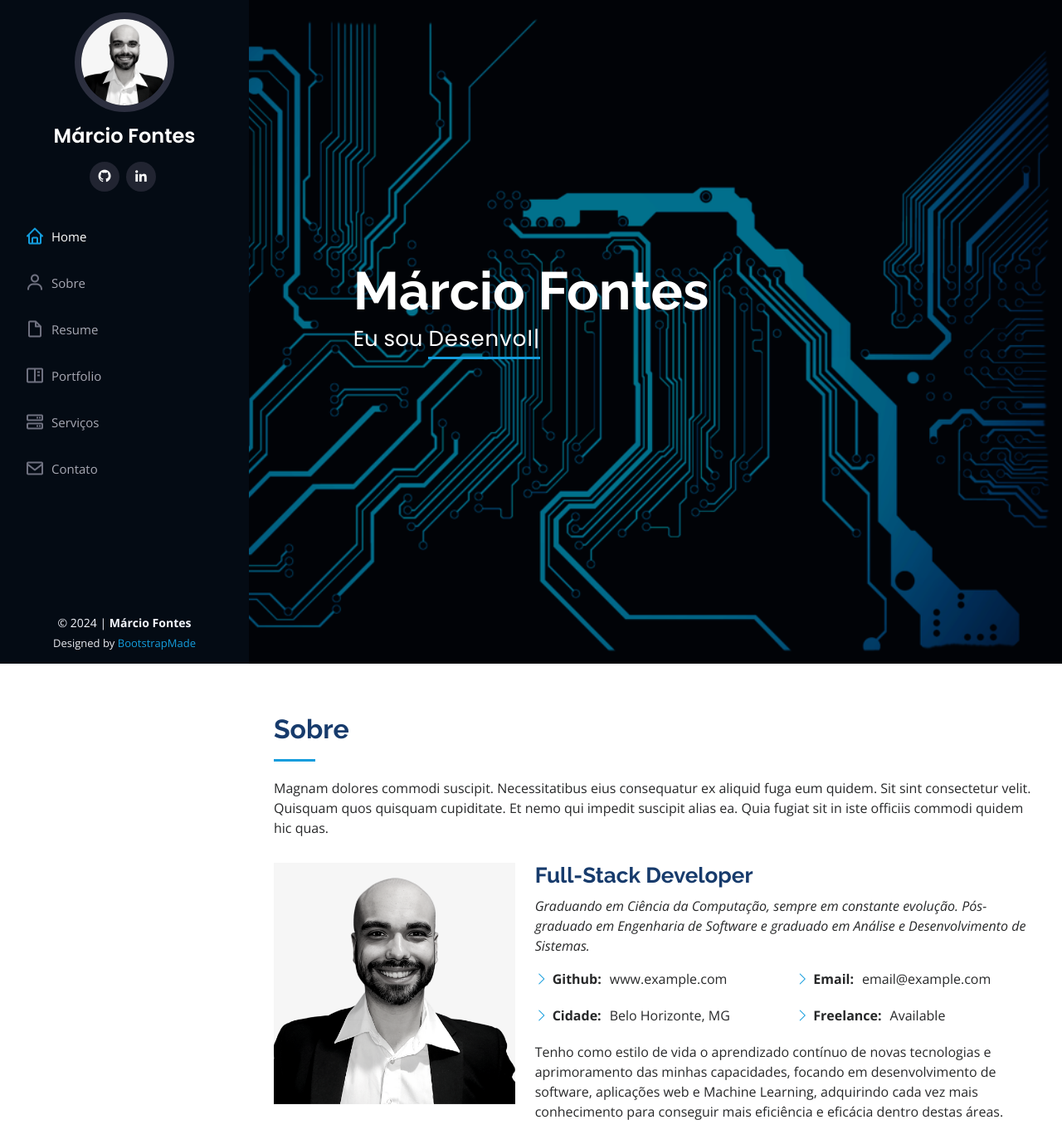
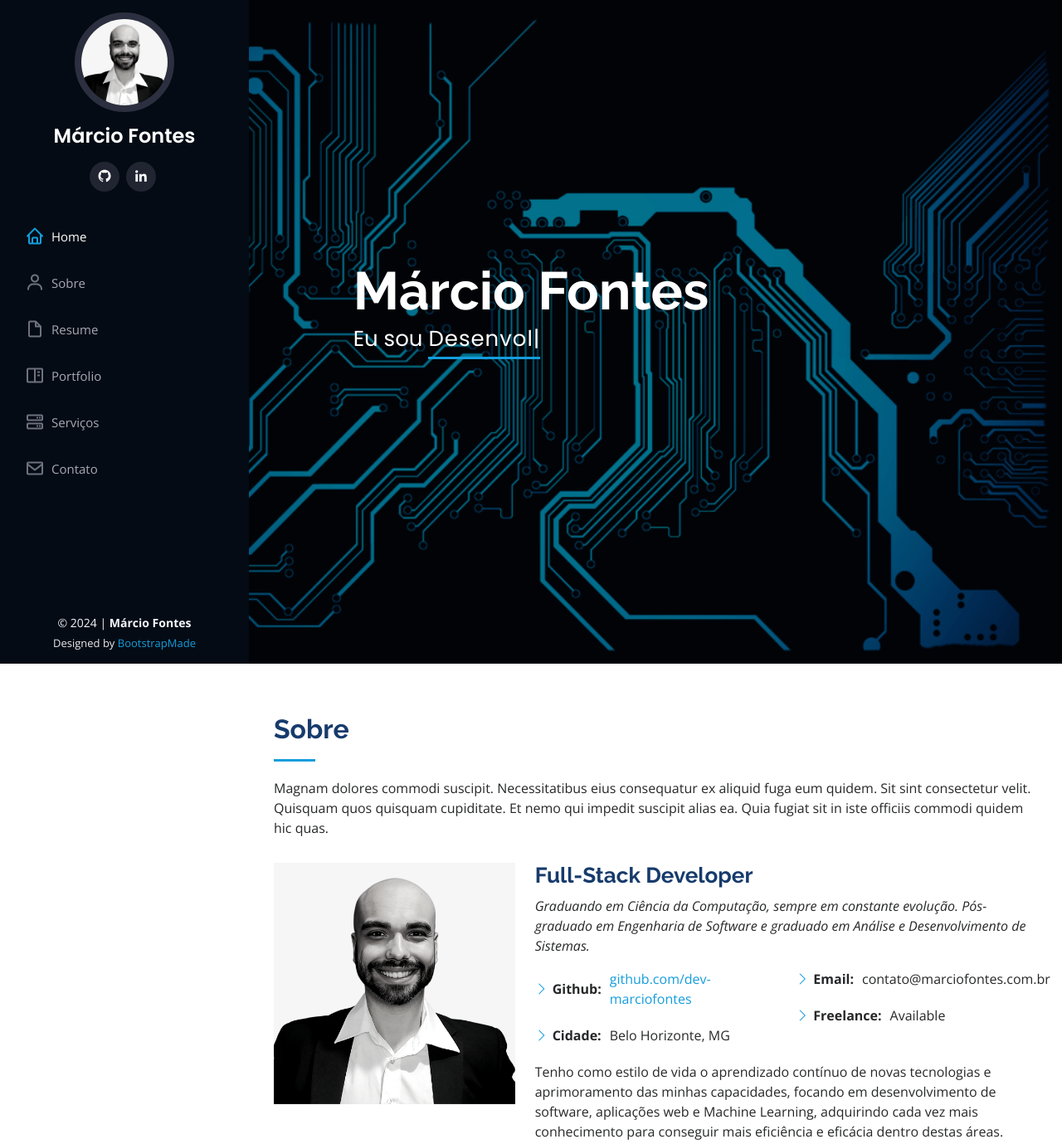
Before and after one commit to dev-marciofontes/portfolio-marcio-fontes, a plain HTML site: page index.html in a window 1280 px wide. Shown: the top 1379 px of the page at 83% size. Drawn offline with nearby package versions, Linux system fonts and the light colour scheme.

Commit message:
Alterações
Alterando alguns elementos na página

```diff
--- a/index.html
+++ b/index.html
@@ -62,8 +62,12 @@
           />
           <h1 class="text-light"><a href="index.html">Márcio Fontes</a></h1>
           <div class="social-links mt-3 text-center">
-            <a href="#" class="instagram"><i class="bx bxl-github"></i></a>
-            <a href="#" class="linkedin"><i class="bx bxl-linkedin"></i></a>
+            <a href="https://github.com/dev-marciofontes" class="github"
+              ><i class="bx bxl-github"></i
+            ></a>
+            <a href="https://www.linkedin.com/in/marciofontes/" class="linkedin"
+              ><i class="bx bxl-linkedin"></i
+            ></a>
           </div>
         </div>
 
@@ -157,7 +161,12 @@
                   <ul>
                     <li>
                       <i class="bi bi-chevron-right"></i>
-                      <strong>Github:</strong> <span>www.example.com</span>
+                      <strong>Github:</strong>
+                      <span
+                        ><a href="https://github.com/dev-marciofontes"
+                          >github.com/dev-marciofontes</a
+                        ></span
+                      >
                     </li>
                     <li>
                       <i class="bi bi-chevron-right"></i>
@@ -170,7 +179,7 @@
                     <li>
                       <i class="bi bi-chevron-right"></i>
                       <strong>Email:</strong>
-                      <span>email@example.com</span>
+                      <span>contato@marciofontes.com.br</span>
                     </li>
                     <li>
                       <i class="bi bi-chevron-right"></i>
```
